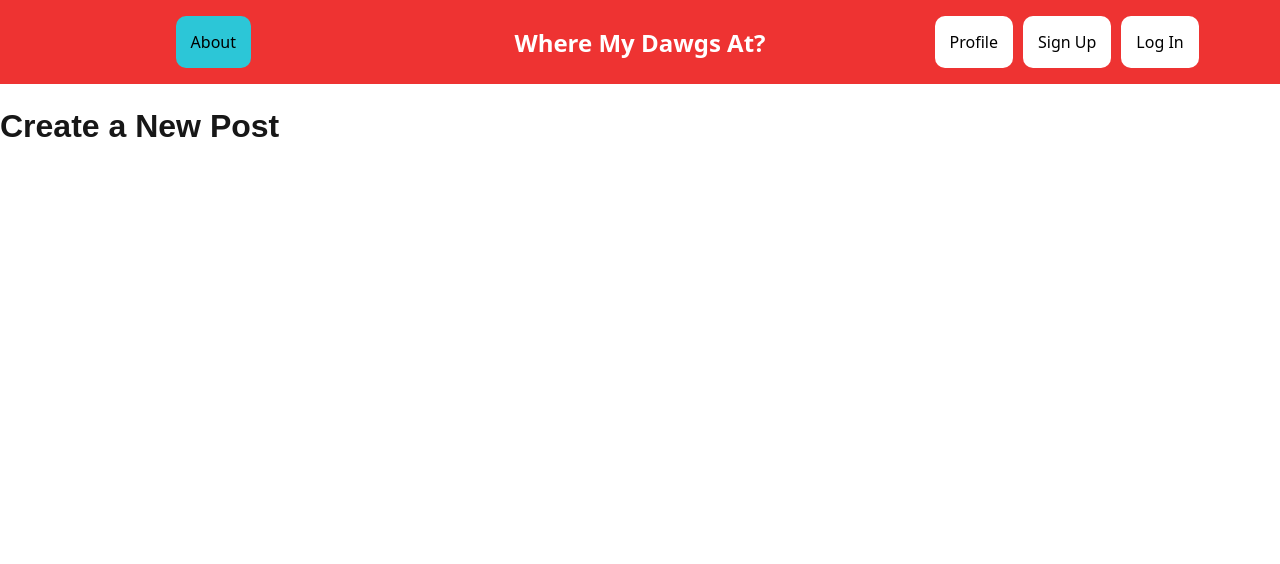
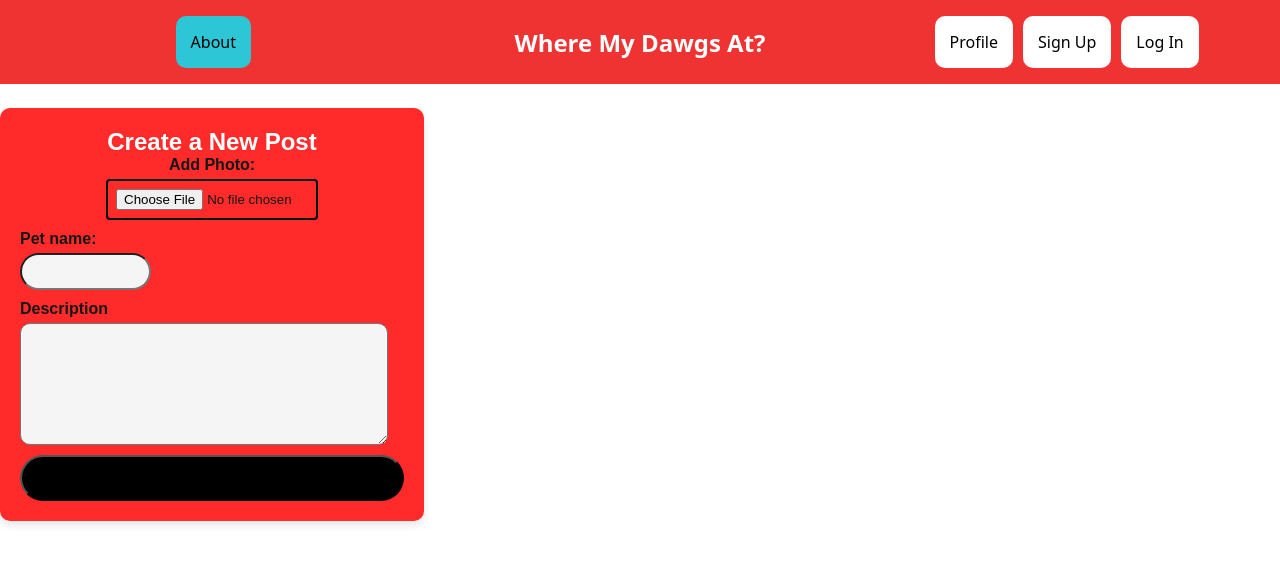
Before and after one commit to thinvanadium903/pet-blog, a Next.js app: page /create-post in a window 1280 px wide. Shown: the top 564 px of the page. Built offline with nearby package versions, Linux system fonts and the light colour scheme; no server answers.

Commit message:
Added create post card and styles BUT i still need to make it add to main dashboard

```diff
--- /dev/null
+++ b/src/app/create-post/create-post.css
@@ -0,0 +1,93 @@
+
+.create-post-container {
+    width: 30%;
+    padding: 20px;
+    border-radius: 10px;
+    background-color: rgb(255, 43, 43);
+    text-align: center;
+    box-shadow: 0px 4px 8px rgba(0, 0, 0, 0.1);
+}
+
+
+.create-post-container h1{
+    text-align: center;
+    font-size: 24px;
+    color: white;
+}
+
+.info-container {
+    display: flex;
+    flex-direction: column;
+    gap: 10px;
+}
+
+.image-upload {
+    display: flex;
+    flex-direction: column;
+    align-items: center;
+}
+
+.image-upload label {
+    font-weight: bold;
+    margin-bottom: 5px;
+}
+
+.image-upload input[type='file'] {
+    padding: 8px;
+    border: 2px solid rgb(0, 0, 0);
+    border-radius: 4px;
+    cursor: pointer;
+    width: 50%;
+}
+
+.image-upload img {
+    margin-top: 10px;
+    border-radius: 8px;
+    max-width: 200px;
+    max-height: 200px;
+}
+
+.pet-name, .desc-container {
+    display: flex;
+    flex-direction: column;
+}
+.pet-name label, .desc-container label {
+    font-weight: bold;
+    text-align: left;
+    margin-bottom: 5px;
+}
+
+.pet-name input {
+    padding: 6px;
+    border-radius: 20px;
+    background-color: whitesmoke;
+    width: 30%;
+    color: black;
+    font-size:large;
+    text-align: center;
+}
+
+.desc-container .desc-input {
+    padding: 10px;
+    border-radius: 10px;
+    background-color: whitesmoke;
+    color: black;
+    font-size: large;
+    height: 100px;
+    width: 90%;
+    resize: vertical;
+}
+
+
+button {
+    padding: 12px;
+    border-radius: 30px;
+    font-size: 16px;
+    cursor: pointer;
+    width: 100%;
+    background-color: rgb(0, 0, 0);
+}
+
+button:hover {
+    background-color: rgb(33, 33, 33);
+}
--- a/src/app/create-post/page.js
+++ b/src/app/create-post/page.js
@@ -1,14 +1,77 @@
 "use client";
 
+import { useState } from "react";
+import "./create-post.css"
 import Header from "../components/Header";
 
 export default function CreatePost() {
+    const [petName, setPetName] = useState('');
+    const [description, setDescription] = useState('');
+    const [photo, setPhoto] = useState(null);
+    const [preview, setPreview] = useState(null);
+
+    const handleFileChange = (event) => {
+        const file = event.target.files[0];
+        setPhoto(file);
+
+        const reader = new FileReader();
+        reader.onloadend = () => {
+            setPreview(reader.result);
+        };
+        if (file) {
+            reader.readAsDataURL(file);
+        }
+    };
+
+    const handleSubmit = (event) => {
+        event.preventDefault();
+
+        // Handle the post submission to uploading data to the server
+        console.log('Photo:', photo);
+        console.log('Pet Name:', petName);
+        console.log('Description:', description);
+
+        setPetName('');
+        setDescription('');
+        setPhoto(null);
+        setPreview(null);
+    };
+
     return (
         <div>
             <Header />
             <div className="create-post-container">
                 <h1>Create a New Post</h1>
-                {/* Add form elements here */}
+                <form className="info-container" onSubmit={handleSubmit}>
+                    <div className="image-upload">
+                        <label htmlFor="photo">Add Photo:</label>
+                        <input type="file" id="photo" accept="image/*" onChange={handleFileChange} />
+                        {preview && <img src={preview} alt="Preview" style={{ width: '100px', height: '100px' }} />}
+                    </div>
+                    <div className="pet-name">
+                        <label htmlFor="petName">Pet name: </label>
+                        <input
+                            type="text"
+                            id="petName"
+                            name="petName"
+                            value={petName}
+                            onChange={(e) => setPetName(e.target.value)}
+                        />
+                    </div>
+                    <div className="desc-container">
+                        <label htmlFor="description">Description</label>
+                        <textarea
+                            id="description"
+                            name="description"
+                            value={description}
+                            onChange={(e) => setDescription(e.target.value)}
+                            className="desc-input"
+                        />
+                    </div>
+
+
+                    <button type="submit">Add</button>
+                </form>
             </div>
         </div>
     );
```
